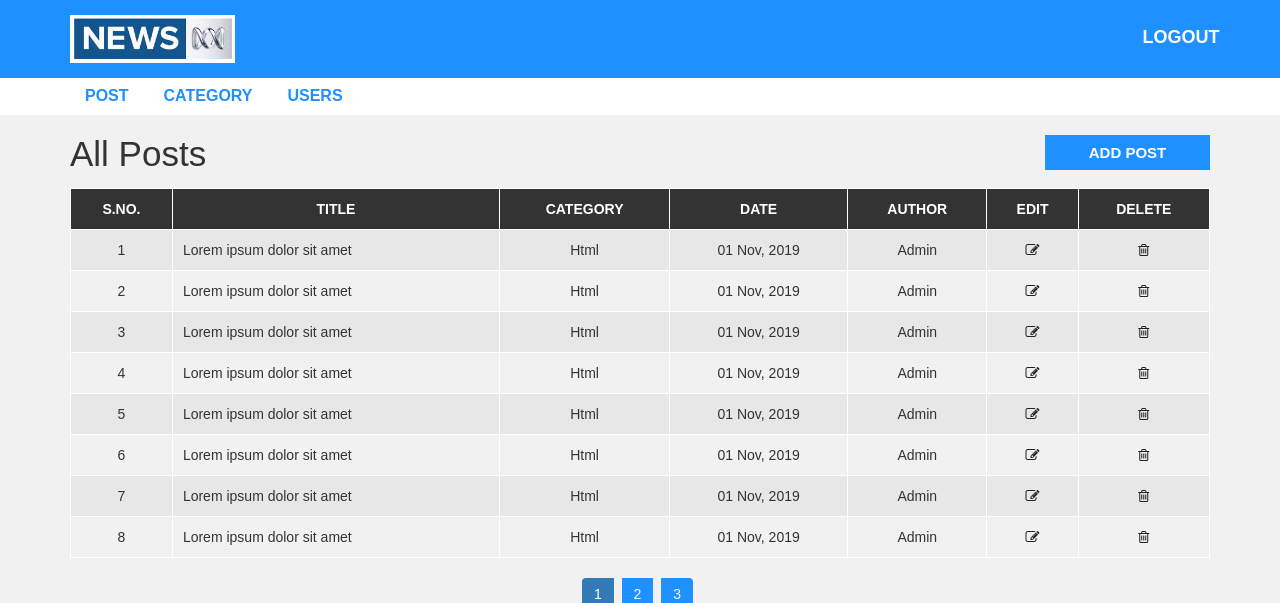
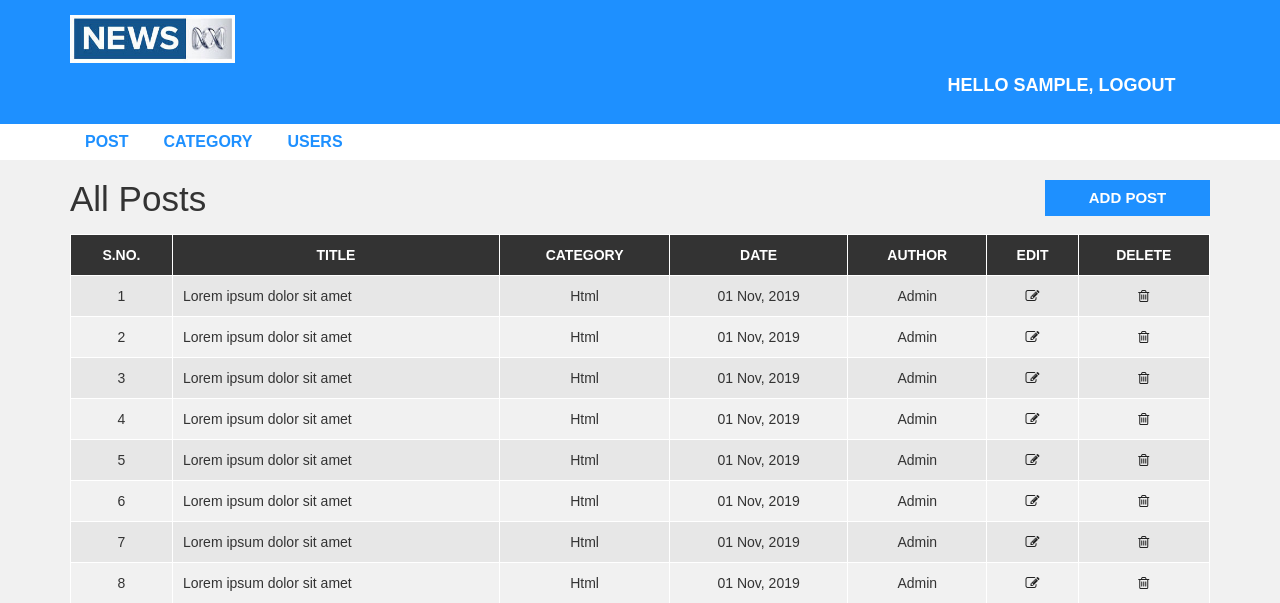
Before and after one commit to hamzaanwardev/news-site, a PHP site: page /Git/admin/post.php in a window 1280 px wide. Shown: the top 603 px of the page. Run offline with PHP 8.4, Linux system fonts and the light colour scheme; the visitor is signed in with stand-in values (Sample User, id 1).

Commit message:
giving access to only admin not users

```diff
--- a/admin/header.php
+++ b/admin/header.php
@@ -37,8 +37,8 @@ if(!isset($_SESSION["username"])){
                     </div>
                     <!-- /LOGO -->
                       <!-- LOGO-Out -->
-                    <div class="col-md-offset-9  col-md-1">
-                        <a href="logout.php" class="admin-logout" >logout</a>
+                    <div class="col-md-offset-9  col-md-3">
+                        <a href="logout.php" class="admin-logout" >Hello <?php echo $_SESSION["username"]; ?>, logout</a>
                     </div>
                     <!-- /LOGO-Out -->
                 </div>
--- a/admin/update-user.php
+++ b/admin/update-user.php
@@ -1,4 +1,8 @@
 <?php include "header.php";
+
+if($_SESSION["user_role"] == '0'){
+    header("Location: {$hostname}/admin/post.php");
+}
 
 if(isset($_POST['submit'])){
     include "config.php";
```
Also changed, not shown: admin/update-category.php (+6 -1 lines).
